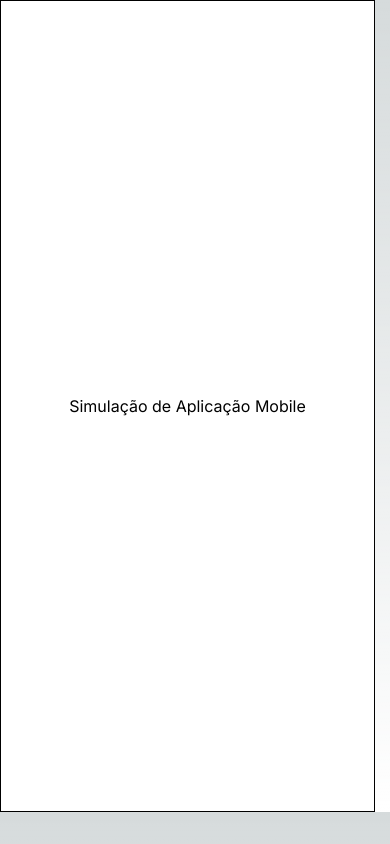
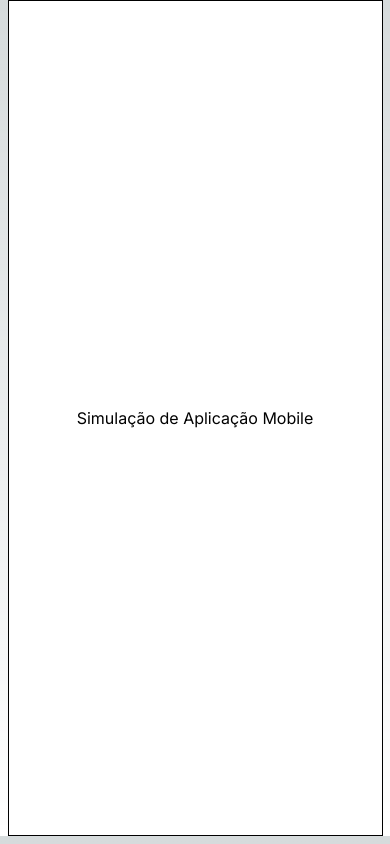
Before and after one commit to gabrielaalvescosta/ideal-color-cadastro, a Next.js app: page / in a window 390 px wide. Built offline with nearby package versions, Linux system fonts and the light colour scheme.

Commit message:
Ajustes mobile

```diff
--- a/src/app/components/mobile/SimulacaoDevice.js
+++ b/src/app/components/mobile/SimulacaoDevice.js
@@ -7,7 +7,8 @@ const DeviceWrapper = styled.div`
   justify-content: center;
   align-items: center;
   width: 375px;
-  height: 812px;
+  height: 99vh;
+  margin: 0 auto;
   border: 1px solid #000;
   background-color: #fff;
 `;
--- /dev/null
+++ b/src/app/components/wrapper/Wrapper.js
@@ -0,0 +1,13 @@
+import styled from 'styled-components';
+
+const Wrapper = styled.div`
+  width: 100%;
+  height: 100%;
+  background-color: #000;
+  margin: 0 auto;
+  display: flex;
+  justify-content: center;
+  align-items: center;
+`;
+
+export default Wrapper;
```
